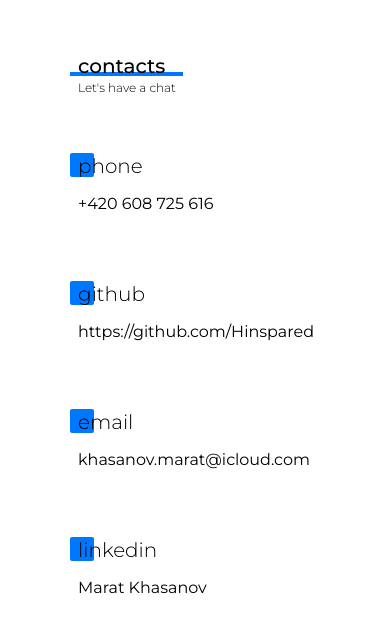
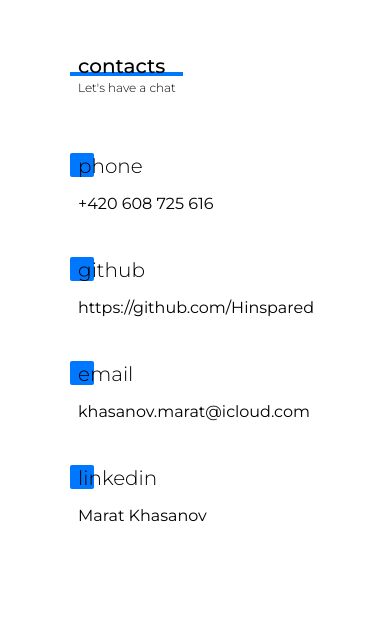
Before and after one commit to hinspared/portfolio, a Next.js app: page / in a window 390 px wide. Shown: the part 2618-3250 px from the top of the page. Built offline with nearby package versions, Linux system fonts and the light colour scheme.

Commit message:
update contacts section on mobile: change gap between elements

```diff
--- a/src/components/Contacts.tsx
+++ b/src/components/Contacts.tsx
@@ -34,7 +34,7 @@
           <p className="text-xs font-light md:mt-3 md:ml-1 md:text-base">
             Let&apos;s have a chat
           </p>
-          <div className="mt-14 flex flex-col gap-16 md:grid md:grid-cols-2">
+          <div className="mt-14 flex flex-col gap-10 md:grid md:grid-cols-2 md:gap-16">
             {React.Children.toArray(
               list.map((item) => (
                 <div className="flex flex-col">
```
